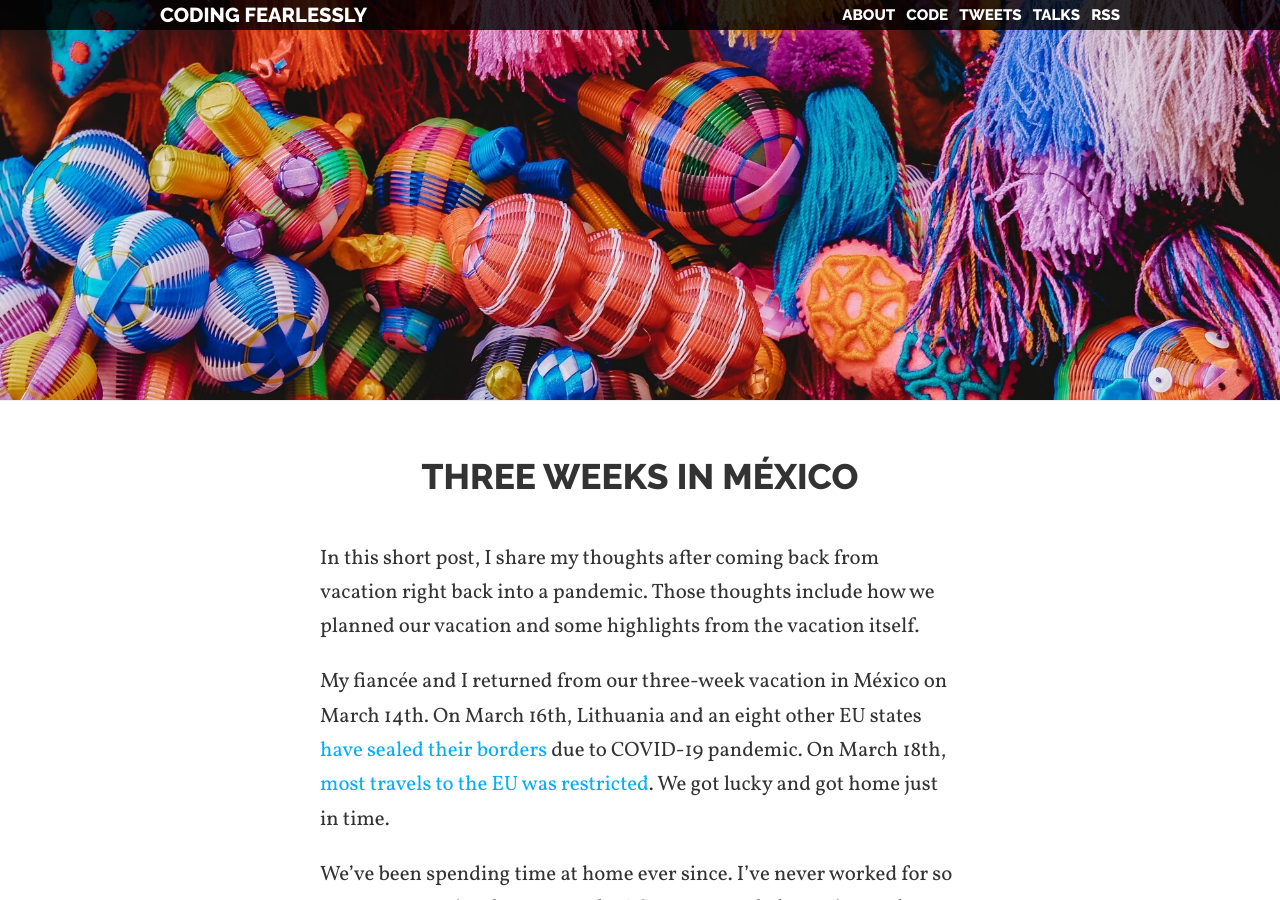
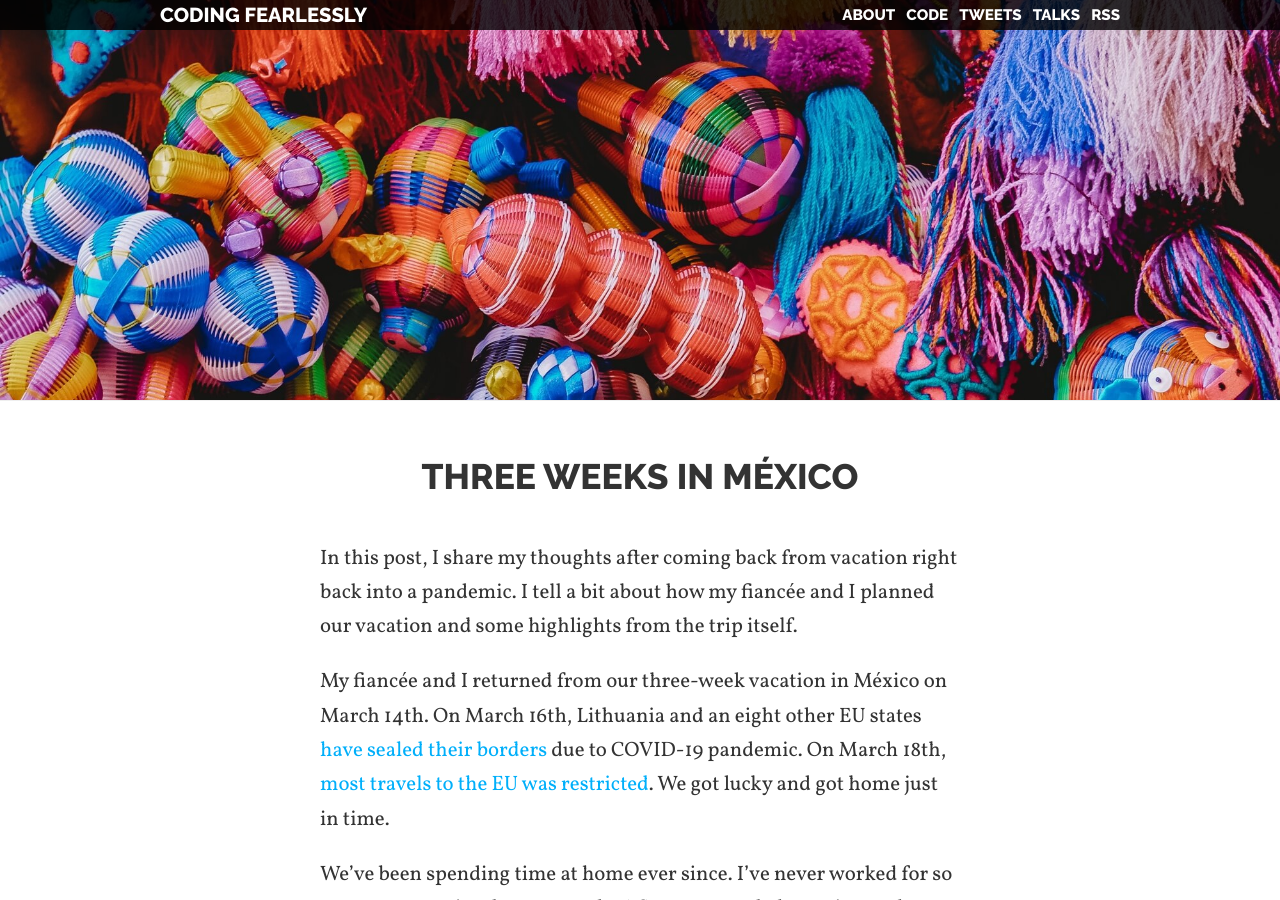
Before and after one commit to mmozuras/mmozuras.github.com, a Jekyll site: the page built from post/_posts/2020-03-23-three-weeks-in-mexico.md, in a window 1280 px wide and 900 px high. Built offline with Jekyll 4.4.1, drawn with Linux system fonts in a browser that asks for light colours; comment, search, counter and statistics services are not loaded.

Commit message:
Minor fix to Mexico

```diff
--- a/post/_posts/2020-03-23-three-weeks-in-mexico.md
+++ b/post/_posts/2020-03-23-three-weeks-in-mexico.md
@@ -4,7 +4,7 @@ background: mexico
 excerpt_separator: <!--more-->
 ---
 
-In this short post, I share my thoughts after coming back from vacation right back into a pandemic. Those thoughts include how we planned our vacation and some highlights from the vacation itself.
+In this post, I share my thoughts after coming back from vacation right back into a pandemic. I tell a bit about how my fiancée and I planned our vacation and some highlights from the trip itself.
 
 <!--more-->
 
```
